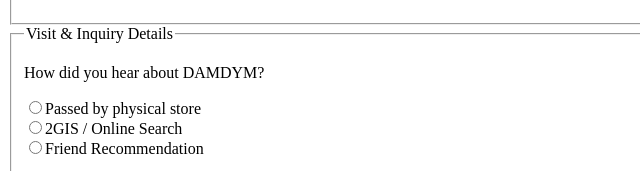
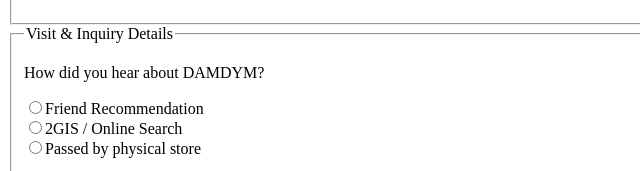
Before and after one commit to dev-dmitrii-g/web-technologies-1, a plain HTML site: page pages/qa.html in a window 1280 px wide. Shown: the part 958-1129 px from the top of the page, 0-640 px from the left. Drawn offline with Linux system fonts and the light colour scheme.

Commit message:
Update radio button labels for inquiry source

```diff
--- a/pages/qa.html
+++ b/pages/qa.html
@@ -62,9 +62,9 @@
                 <legend>Visit &amp; Inquiry Details</legend>
                 <p>How did you hear about DAMDYM?</p>
                 <p>
-                    <input type="radio" id="friend" name="source" value="friend" required><label for="friend">Passed by physical store</label><br>
+                    <input type="radio" id="friend" name="source" value="friend" required><label for="friend">Friend Recommendation</label><br>
                     <input type="radio" id="internet" name="source" value="internet"><label for="internet">2GIS / Online Search</label><br>
-                    <input type="radio" id="social-media" name="source" value="social-media"><label for="social-media">Friend Recommendation</label>
+                    <input type="radio" id="store" name="source" value="store"><label for="store">Passed by physical store</label>
                 </p>
                 <p>
                     <label for="topic">Inquiry Topic:</label><br>
```
